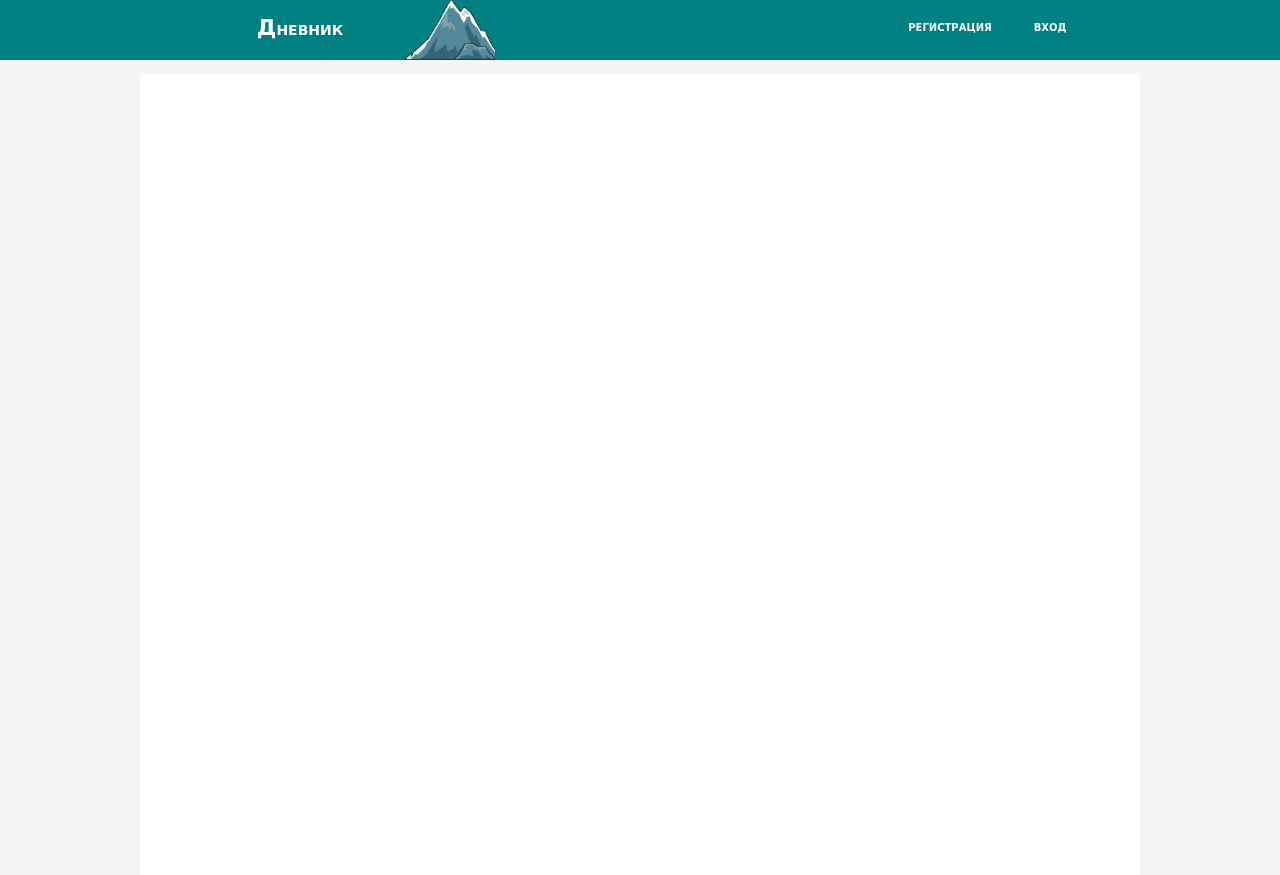
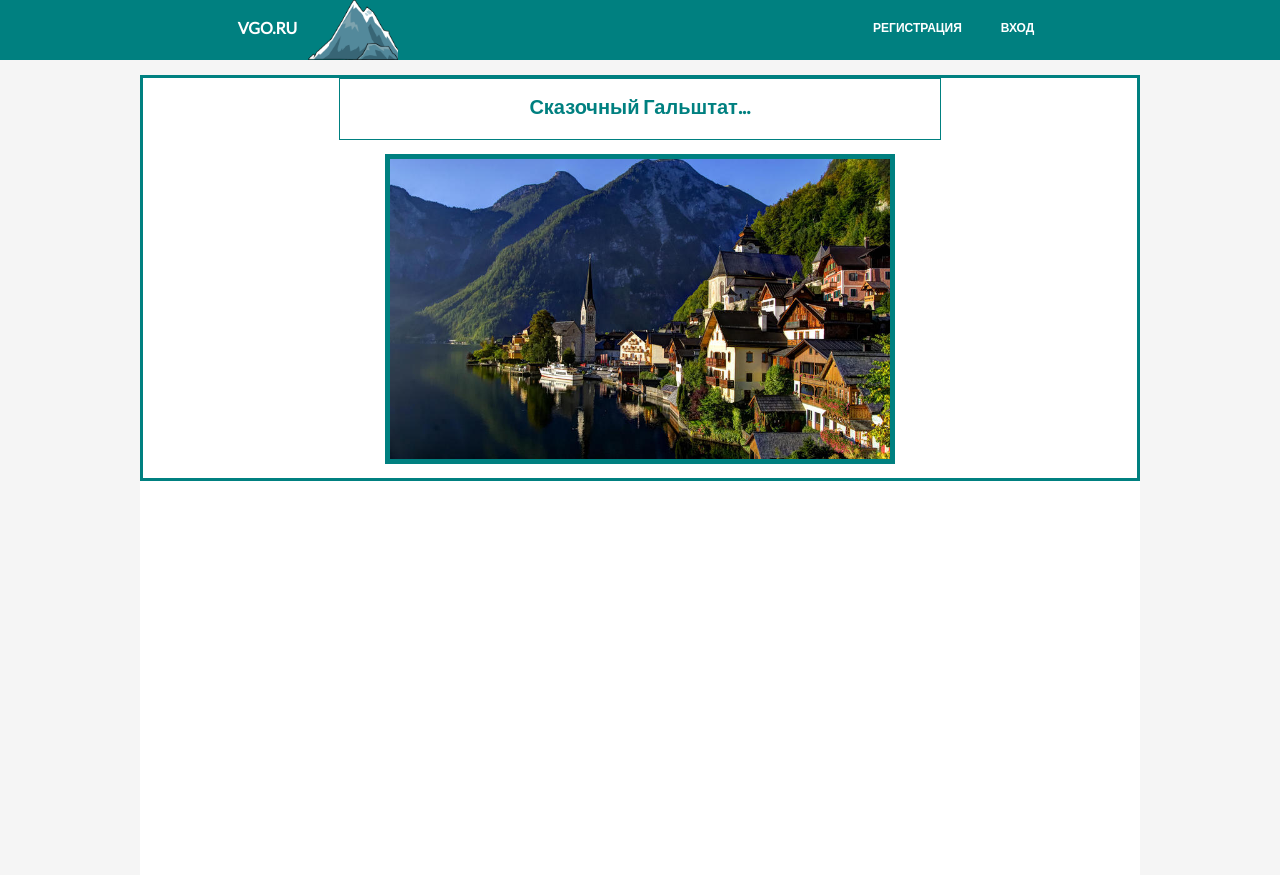
Before and after one commit to Marina-Polskaya/blog, a PHP site: page / in a window 1280 px wide. Run offline with PHP 8.4, Linux system fonts and the light colour scheme.

Commit message:
Добавлена верстка превью.

```diff
--- a/css/style.css
+++ b/css/style.css
@@ -1,6 +1,6 @@
 body {
 	margin: 0;
-	font-family: Comic Sans MS, Comic Sans;
+	font-family: 'Lato', sans-serif;
 	background-color: #F5F5F5;
 }
 
@@ -24,15 +24,15 @@ span {
 .bigLogo {
 	display: flex;
 	flex-direction: row;
-	width: 300px;
+	width: 170px;
 	height: 60px;
 }
 .text {
-	width: 210px;
+	width: 80px;
 	height: 60px;
 	text-align: center;
 	line-height: 55px;
-	font-size: 14px;
+	font-size: 16px;
 }
 .imgLogo {
 	margin: auto;
@@ -45,7 +45,7 @@ span {
 	position: relative;
 	min-width: 200px;
 	height: 60px;
-	font-size: 10px;
+	font-size: 12px;
 }
 .regist {
 	position: absolute;
@@ -82,7 +82,38 @@ span {
 	height: 75px;
 }
 .middleBox {
+	display: flex;
+	flex-direction: row;
+	flex-wrap: wrap;
+	justify-content: space-around;
 	width: 1000px;
 	min-height: 800px;
 	background-color: #fff;
 }
+.preview {
+	display: flex;
+	flex-direction: row;
+	flex-wrap: wrap;
+	justify-content: space-around;
+	width: 1000px;
+	height: 400px;
+	border: 3px solid #008080;
+}
+.header {
+	max-width: 1000px;
+	min-width: 600px;
+	height: 60px;
+	color: #008080;
+	font-size: 20px;
+	font-weight: bold;
+	text-align: center;
+	line-height: 55px;
+	border: 1px solid #008080;
+}
+.picture {
+	width: 500px;
+	height: 300px;
+	background: url(../image/hallstatt.jpg) 0 0 no-repeat;
+	background-size: cover;
+	border: 5px solid #008080;
+}
--- a/index.html
+++ b/index.html
@@ -3,12 +3,15 @@
 <head>
 	<meta charset="UTF-8">
 	<title>Главная</title>
+	<link href="https://fonts.googleapis.com/css?family=Oswald" rel="stylesheet">
+	<link href="https://fonts.googleapis.com/css?family=Lato" rel="stylesheet">
+
 	<link rel="stylesheet" href="css/style.css">
 </head>
 <body>
 	<div class="top">
 		<div class="bigLogo">
-			<div class="text"><SPAN>Д</SPAN>НЕВНИК ПУТЕШЕСТВИЙ</div>
+			<div class="text">VGO.RU</div>
 			<div class="imgLogo"></div>
 		</div>
 		<div class="authBox">
@@ -20,6 +23,10 @@
 		<div class="wrapperMini">
 			<div class="topHide"></div>
 			<div class="middleBox">
+				<div class="preview">
+					<div class="header">Сказочный Гальштат...</div>
+					<div class="picture"></div>
+				</div>
 			</div>
 		</div>
 	</div>
```
Also changed, not shown: image/hallstatt.jpg (added).
